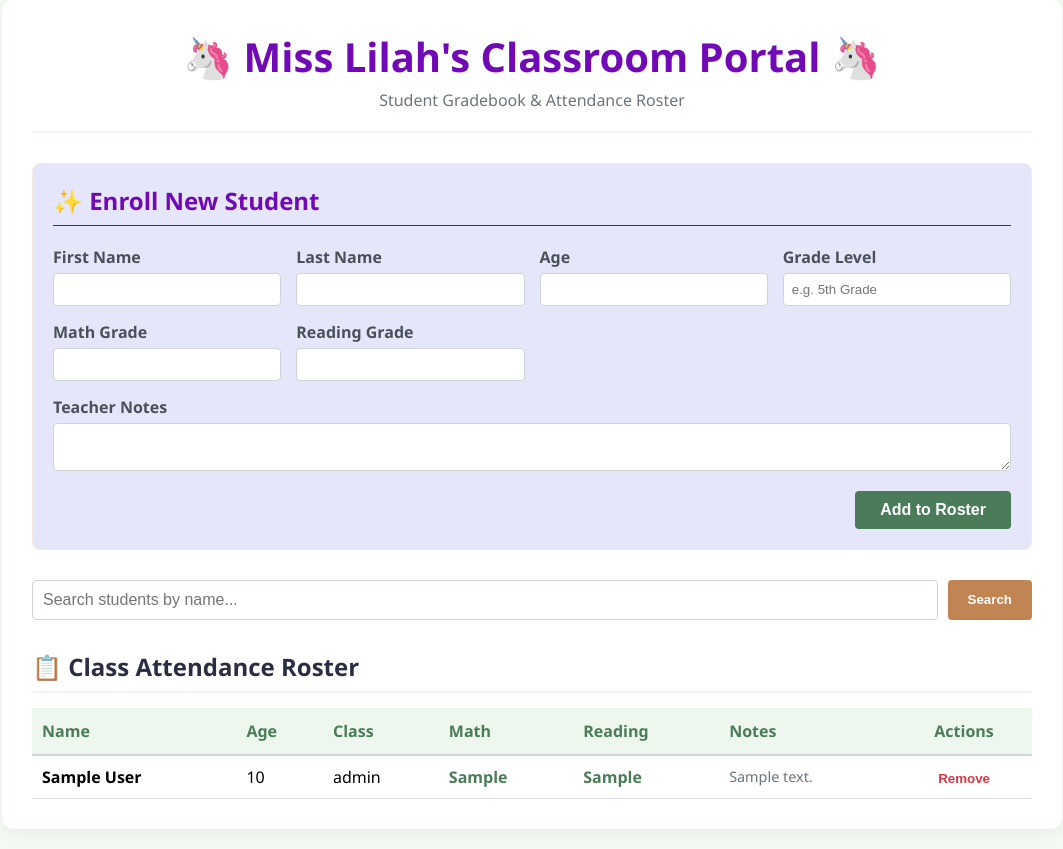
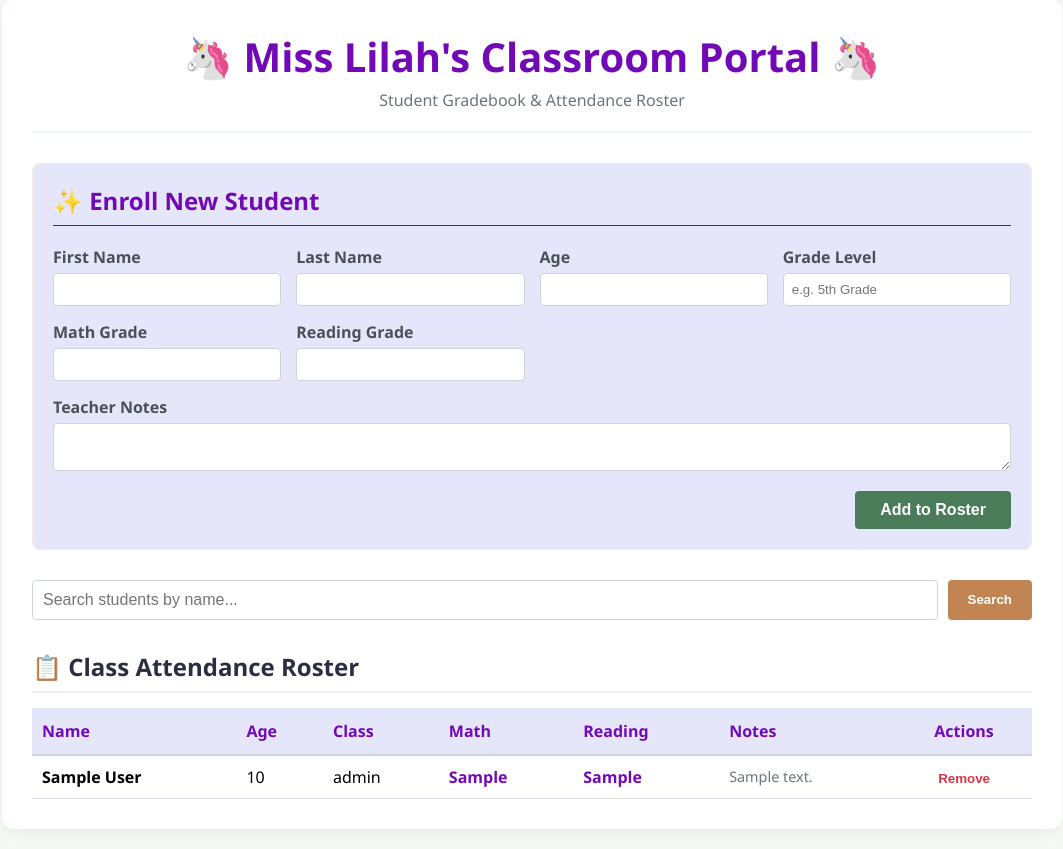
Before and after one commit to jlaurel1993/school-website-portal, a Flask app: page /search in a window 1280 px wide. Shown: the part 21-870 px from the top of the page, without its empty margins (108-1171 px from the left). Run offline with Flask 3, Linux system fonts and the light colour scheme; tables that the repository leaves empty or names only in its code hold one stand-in row (values such as "Sample post").

Commit message:
Feature: Complete template update with unicorns and report card search UI

```diff
--- a/templates/index.html
+++ b/templates/index.html
@@ -67,7 +67,7 @@
         <!-- STYLED REPORT CARD SEARCH RESULTS -->
         {% if search_result is not none %}
         <section style="margin-bottom: 30px;">
-            <h3 style="color: #2b2d42; margin-bottom: 15px;">🔍 Search Results For: "{{ search_query }}"</h3>
+            <h3 style="color: #2b2d42; margin-bottom: 15px;">🔍 Student Report Card For: "{{ search_query }}"</h3>
 
             {% if search_result %}
                 {% for student in search_result %}
@@ -133,7 +133,7 @@
             <h2 style="color: #2b2d42; border-bottom: 2px solid #edf2f4; padding-bottom: 8px; margin-bottom: 15px;">📋 Class Attendance Roster</h2>
             <table style="width: 100%; border-collapse: collapse; text-align: left;">
                 <thead>
-                    <tr style="background-color: #eef7ee; color: #4a7c59; border-bottom: 2px solid #ced4da;">
+                    <tr style="background-color: #e6e6fa; color: #7209b7; border-bottom: 2px solid #ced4da;">
                         <th style="padding: 12px 10px;">Name</th>
                         <th style="padding: 12px 10px;">Age</th>
                         <th style="padding: 12px 10px;">Class</th>
@@ -149,8 +149,8 @@
                         <td style="padding: 10px; font-weight: 600;">{{ student.first_name }} {{ student.last_name }}</td>
                         <td style="padding: 10px;">{{ student.age or '-' }}</td>
                         <td style="padding: 10px;">{{ student.grade_level or '-' }}</td>
-                        <td style="padding: 10px; font-weight: bold; color: #4a7c59;">{{ student.math or '-' }}</td>
-                        <td style="padding: 10px; font-weight: bold; color: #4a7c59;">{{ student.reading or '-' }}</td>
+                        <td style="padding: 10px; font-weight: bold; color: #7209b7;">{{ student.math or '-' }}</td>
+                        <td style="padding: 10px; font-weight: bold; color: #7209b7;">{{ student.reading or '-' }}</td>
                         <td style="padding: 10px; font-size: 0.9rem; color: #6c757d;">{{ student.notes or '' }}</td>
                         <td style="padding: 10px; text-align: center;">
                             <form action="/delete/{{ student.id }}" method="POST" style="margin: 0;">
```
